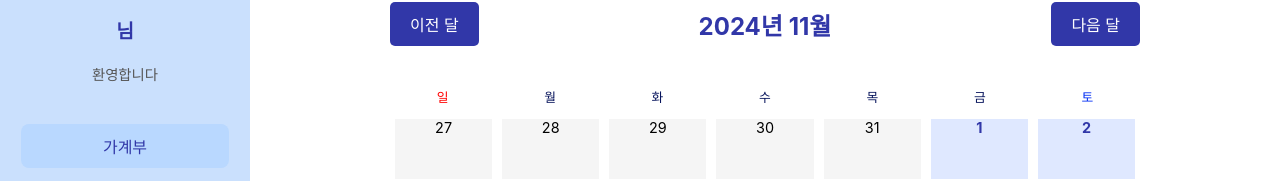
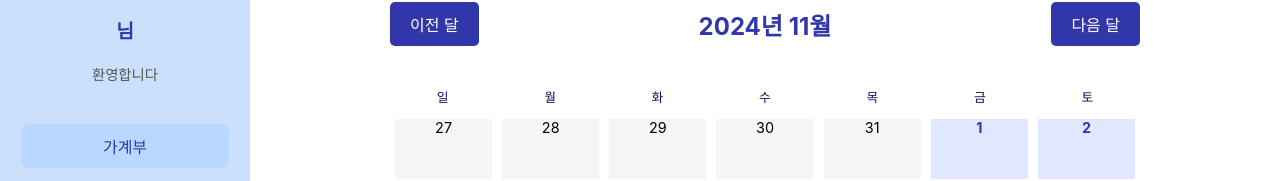
Before and after one commit to hgb926/asset-management, a React (Create React App) app: page / in a window 1280 px wide. Shown: the part 193-374 px from the top of the page. Built offline with nearby package versions, Linux system fonts and the light colour scheme; sample sign-in values are in the browser's storage.

Commit message:
[Feat] 달력 today 클래스
어느 달이든 딱 오늘만 활성화되도록

```diff
--- a/src/components/main/accountbook/AccountBook.js
+++ b/src/components/main/accountbook/AccountBook.js
@@ -1,30 +1,24 @@
 import React, { useState } from "react";
 import styles from "../../../styles/accountbook/AccountBook.module.scss"
-
 const AccountBook = () => {
     const [currentDate, setCurrentDate] = useState(new Date());
+    const today = new Date(); // 오늘 날짜를 고정
 
     const year = currentDate.getFullYear();
     const month = currentDate.getMonth();
 
-    // 현재 달의 첫 날
     const firstDayOfMonth = new Date(year, month, 1);
-    // 달력 시작 날짜를 현재 달의 첫 날의 주의 일요일로 설정
     const startDay = new Date(firstDayOfMonth);
     startDay.setDate(firstDayOfMonth.getDate() - firstDayOfMonth.getDay());
 
-    // 현재 달의 마지막 날
     const lastDayOfMonth = new Date(year, month + 1, 0);
-    // 달력 끝 날짜를 현재 달의 마지막 날의 주의 토요일로 설정
     const endDay = new Date(lastDayOfMonth);
     endDay.setDate(lastDayOfMonth.getDate() + (6 - lastDayOfMonth.getDay()));
 
-    /** startDay부터 endDay까지의 날짜를 주 단위로 그룹화하는 함수 */
     const groupDatesByWeek = (startDay, endDay) => {
         const weeks = [];
         let currentWeek = [];
         let currentDate = new Date(startDay);
-
 
         while (currentDate <= endDay) {
             currentWeek.push(new Date(currentDate));
@@ -67,13 +61,13 @@ const AccountBook = () => {
             </div>
             <div className={styles.calendar}>
                 <div className={styles.week}>
-                    <span className={styles.holiday}>일</span>
+                    <span>일</span>
                     <span>월</span>
                     <span>화</span>
                     <span>수</span>
                     <span>목</span>
                     <span>금</span>
-                    <span className={styles.saturday}>토</span>
+                    <span>토</span>
                 </div>
                 {weeks.map((week, index) => (
                     <div key={index} className={styles.week}>
@@ -82,7 +76,13 @@ const AccountBook = () => {
                                 key={idx}
                                 className={`${styles.day} ${
                                     date.getMonth() === currentDate.getMonth() ? styles.currentMonth : ""
-                                } ${date.getDate() === currentDate.getDate() ? styles.today : ''}`}
+                                } ${
+                                    date.getDate() === today.getDate() &&
+                                    date.getMonth() === today.getMonth() &&
+                                    date.getFullYear() === today.getFullYear()
+                                        ? styles.today
+                                        : ""
+                                }`}
                             >
                                 {date.getDate()}
                             </div>
```
